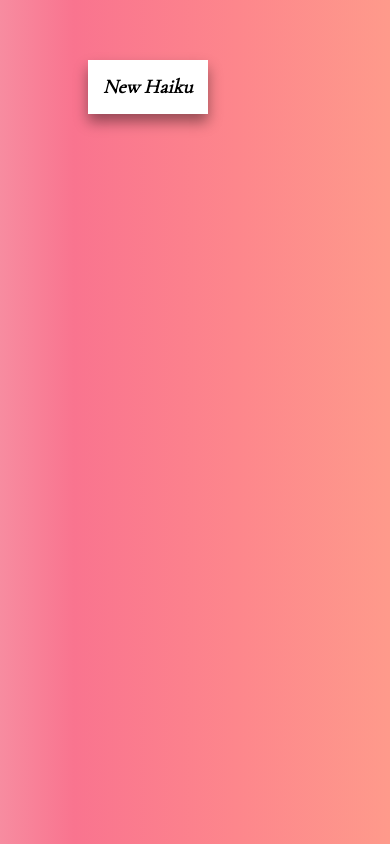
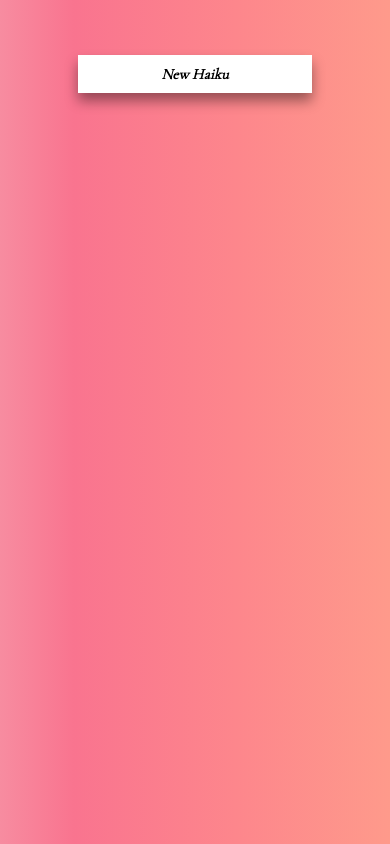
Before and after one commit to nseyf/haiku-generator, a React (Create React App) app: page / in a window 390 px wide. Built offline with nearby package versions, Linux system fonts and the light colour scheme.

Commit message:
Fixed reponsive issues

```diff
--- a/src/App.css
+++ b/src/App.css
@@ -25,15 +25,22 @@
   color: black;
 }
 
+
+.haiku-buttons {
+  margin: 0 auto;
+}
+
 .haiku-button {
   font-style: italic;
-  margin: 10px;
+  margin: 0 auto;
   font-size: 20px;
+  text-align: center;
   padding: 15px;
   border: 0px;
-  display: inline;
+  display: block;
   font-family: "Cormorant Garamond";
-  margin-top: 20px;
+  margin-top: 15px;
+  margin-bottom: 5px;
   font-weight: 900;
   cursor: pointer;
   box-shadow: 0 8px 13px 0 rgba(0,0,0,0.4);
@@ -47,9 +54,11 @@
 
 .tweet-button-show {
   font-size: 20px;
-  margin: 10px;
   color: black;
-  display: inline-block;
+  cursor:pointer;
+  width: auto;
+  text-align: center;
+  display: block;
   font-weight: 900;
   padding: 15px;
   text-decoration: none;
@@ -58,14 +67,12 @@
   background: white;
 }
 
-@media (max-width: 700px) {
+@media (max-width: 800px) {
   .App {
     grid-template-columns: 1;
     display: grid;
   }
-  h1 {
-    font-size: 35px;
-  }
+
   .haiku-generator {
     padding: 0px;
     grid-column: 1 / span -1;
@@ -75,3 +82,19 @@
     padding: 20px;
   }
 }
+
+@media (max-width: 500px) {
+  .haiku-line-show {
+    font-size: 20px;
+    padding: 10px;
+  }
+  .haiku-button {
+    font-size: 15px;
+    padding: 10px;
+    width: 100%;
+  }
+  .tweet-button-show {
+    font-size: 15px;
+    padding: 10px;
+  }
+}
--- a/src/containers/HaikuGenerator.js
+++ b/src/containers/HaikuGenerator.js
@@ -22,6 +22,8 @@ class HaikuGenerator extends Component {
       <br />
       <p className={this.props.haikuDisplay}>{thirdLine}</p>
 
+
+      <div className="haiku-buttons">
       <button className="haiku-button"
       onClick={() => {generateHaiku(words)}}>
       New Haiku
@@ -30,6 +32,9 @@ class HaikuGenerator extends Component {
       data-size="large"
       href={tweetUrl}>
       Tweet Haiku</a>
+      </div>
+
+
       </div>
     )
   }
```
